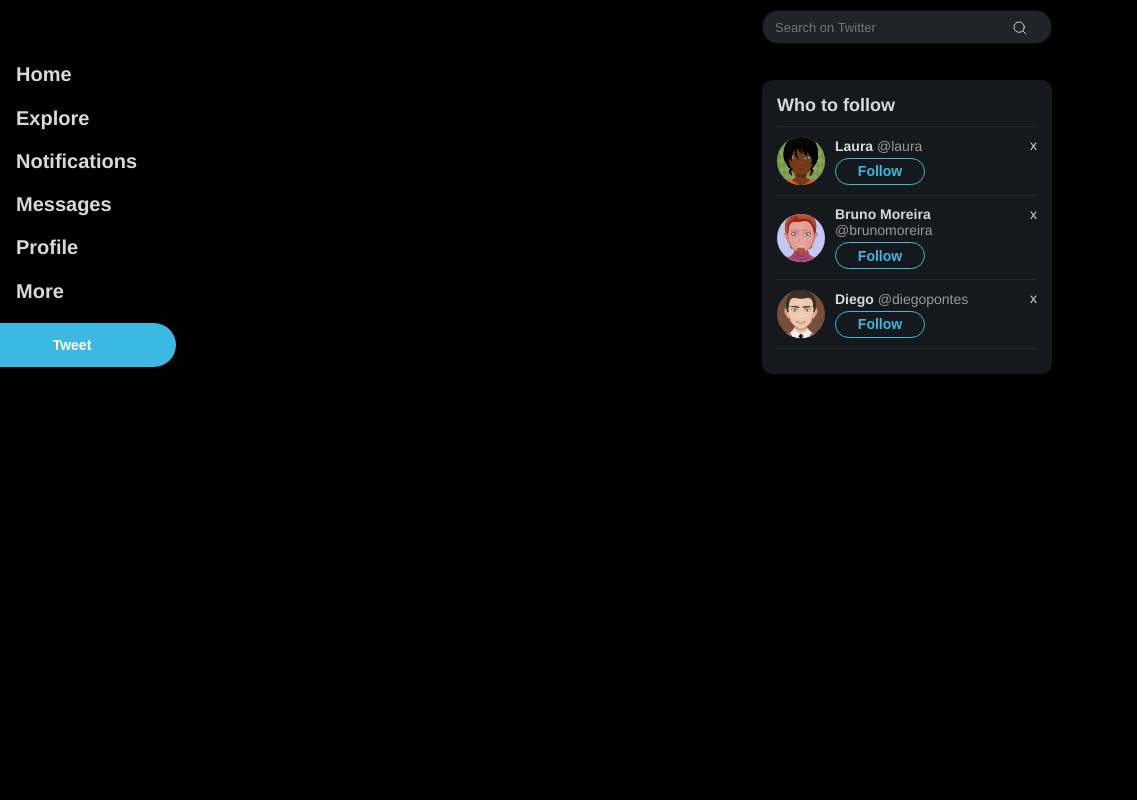
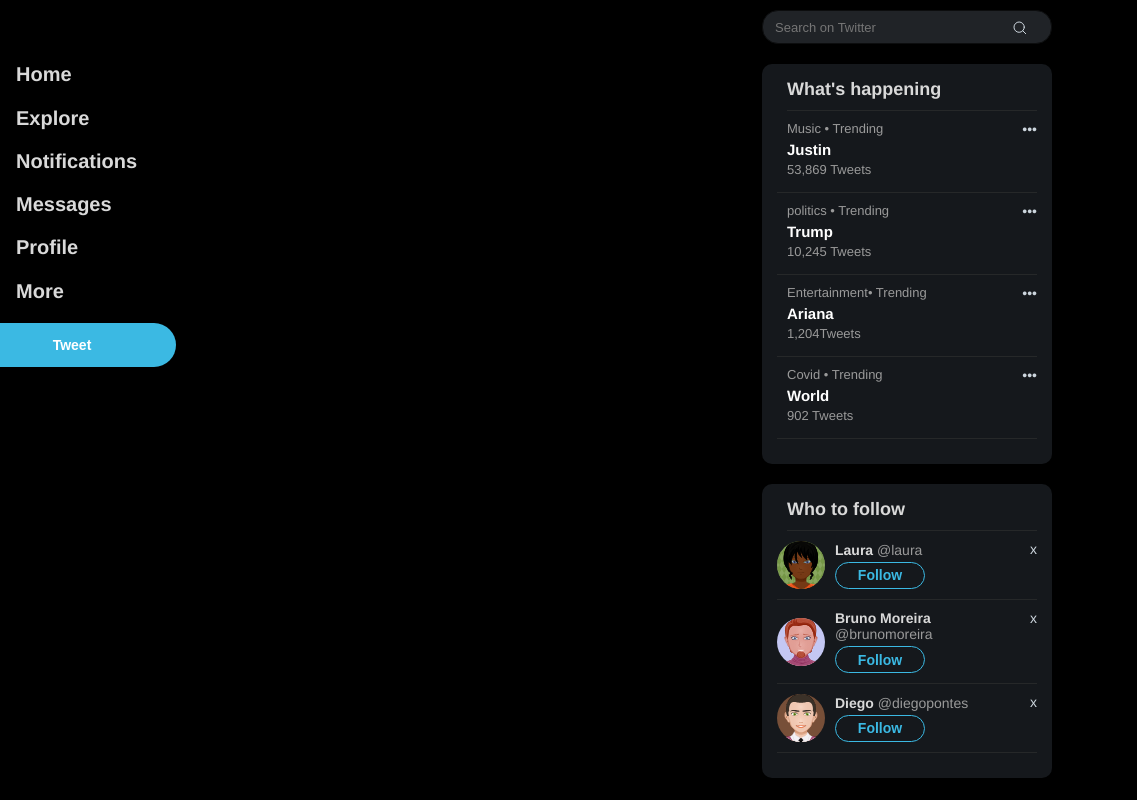
Before and after one commit to annemoraes/twitter-interface, a plain HTML site: page index.html in a window 1280 px wide. Shown: the full height of the page, 143-1280 px from the left. Drawn offline with Linux system fonts and the light colour scheme.

Commit message:
seção assuntos do momento

```diff
--- a/index.html
+++ b/index.html
@@ -29,13 +29,49 @@
     </section>
 
     <aside class="trend">
+      <div class="search">
         <input type="text" placeholder="Search on Twitter">
+      </div>
       <div class="trending">
-        <strong>What is happening</strong>
+        <div class="title">
+          <strong>What's happening</strong>
+        </div>
         <ul>
-          <li></li>
+          <li>
+            <div class="info">
+              <span>Music • Trending</span>
+              <strong>Justin</strong>
+              <span>53,869 Tweets</span>
+            </div>
+            <a href="">•••</a>
+          </li>
+          <li>
+            <div class="info">
+              <span>politics • Trending</span>
+              <strong>Trump</strong>
+              <span>10,245 Tweets</span>
+            </div>
+            <a href="">•••</a>
+          </li>
+          <li>
+            <div class="info">
+              <span>Entertainment• Trending</span>
+              <strong>Ariana</strong>
+              <span>1,204Tweets</span>
+            </div>
+            <a href="">•••</a>
+          </li>
+          <li>
+            <div class="info">
+              <span>Covid • Trending</span>
+              <strong>World</strong>
+              <span>902 Tweets</span>
+            </div>
+            <a href="">•••</a>
+          </li>
         </ul>
       </div>
+      <div class="container">
         <div class="follow">
           <div class="title">
             <strong>Who to follow</strong>
@@ -73,6 +109,8 @@
             </li>
           </ul>
         </div>
+      </div>
+
     </aside>
   </div>
 </body>
--- a/styles.css
+++ b/styles.css
@@ -183,3 +183,67 @@
   font-size: 13px;
   background: #202327 url('/images/search.svg') no-repeat 250px center;
 }
+
+div.wrapper-content aside.trend .title {
+  display: flex;
+  font-size: 18px;
+  color:  #D9D9D9;
+  align-items: baseline;
+  border-bottom: 1px solid rgba(56, 56, 55, 0.5);
+  padding-bottom: 10px;
+  margin-bottom: 10px;
+  margin-left: 10px;
+}
+
+div.wrapper-content aside.trend .trending{
+  background: #15181C;
+  padding: 15px;
+  border-radius: 10px;
+}
+
+div.wrapper-content aside.trend .trending ul li{
+  display: flex;
+  justify-content: space-between;
+  border-bottom: 1px solid rgba(56, 56, 55, 0.5);
+  padding-bottom: 10px;
+  margin-bottom: 10px;
+}
+
+div.wrapper-content aside.trend .trending ul li span{
+  font-weight: normal;
+  color: #9A9A9A;
+  font-size: 13px;
+  padding-bottom: 5px;
+
+}
+
+div.wrapper-content aside.trend .trending ul li strong{
+  color: #fff;
+  font-size: 15px;
+  padding-bottom: 4px;
+}
+
+div.wrapper-content aside.trend .trending ul li > a{
+  color: #ccd5dd;
+  text-decoration: none;
+  font-size: 14px;
+}
+
+div.wrapper-content aside.trend .trending ul li .info{
+  margin-left: 10px;
+  display: flex;
+  flex-direction: column;
+}
+
+div.wrapper-content aside.trend .trending ul li:hover{
+  opacity: 50%;
+  cursor: pointer;
+}
+
+div.wrapper-content aside.trend .search{
+  padding-bottom: 20px;
+}
+
+div.wrapper-content aside.trend .container{
+  padding-top: 20px;
+}
```
Lines whose indentation alone changed are shown as unchanged.
